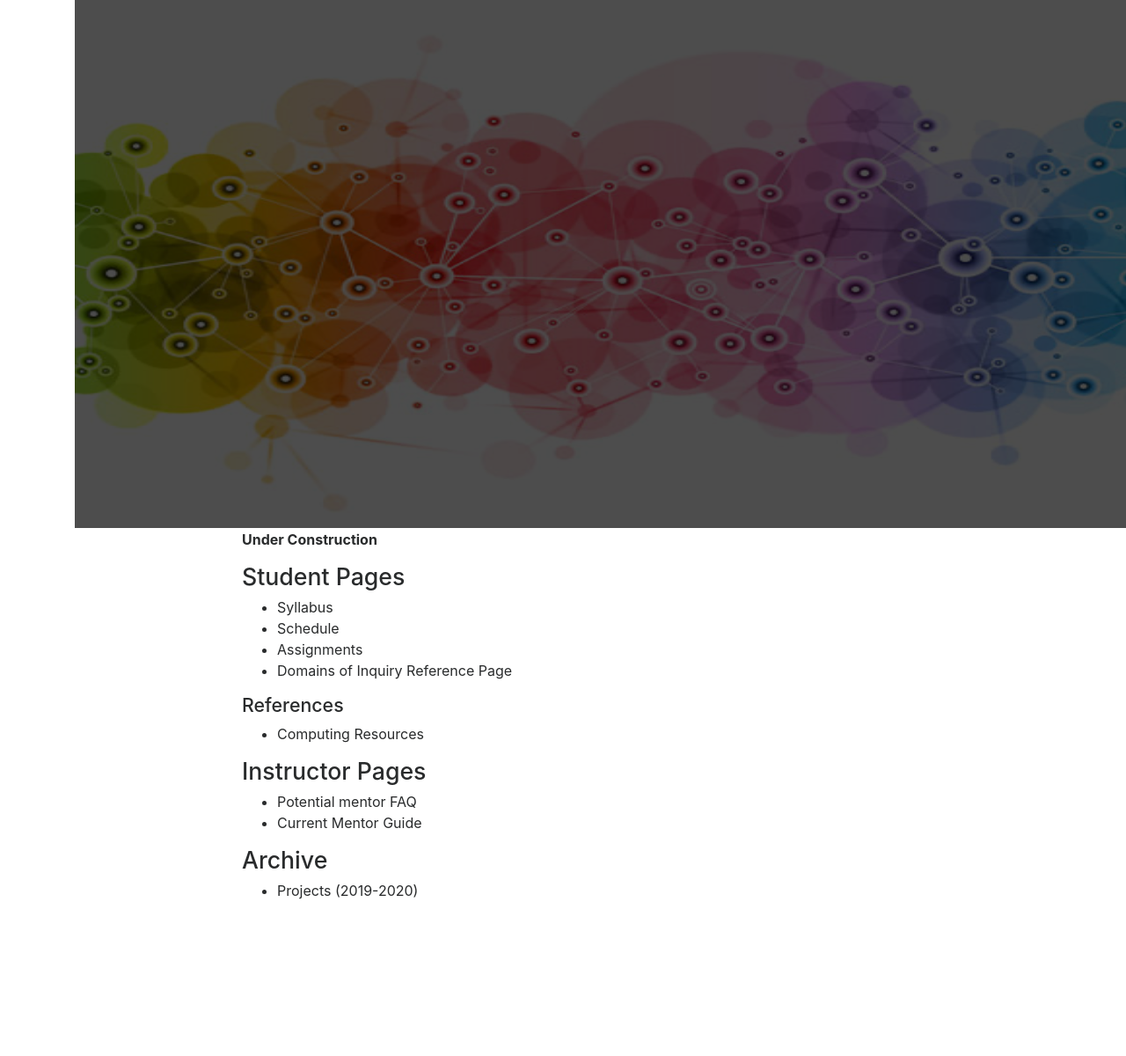
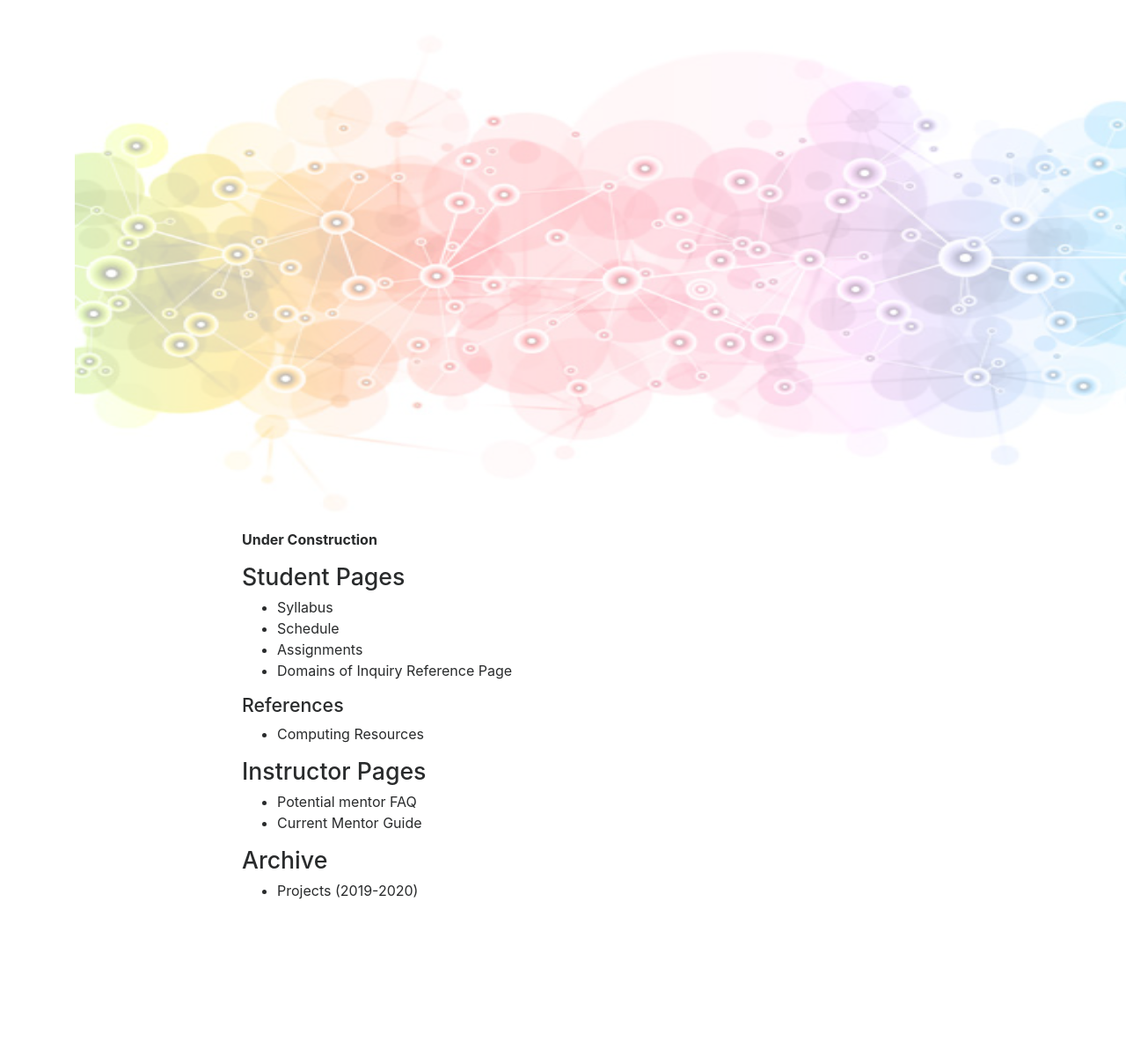
Before and after one commit to DSC-Capstone/dsc-capstone.github.io, a Jekyll site: the page built from index.md, in a window 1280 px wide. Shown: the whole page at 88% size. Built offline with Jekyll 4.4.1, drawn with Linux system fonts in a browser that asks for light colours; nearby versions of some CDN libraries.

Commit message:
create header banner

```diff
--- a/_layouts/page.html
+++ b/_layouts/page.html
@@ -44,7 +44,7 @@ ol li {
 header {
     height: 600px;
     width: 100vw;
-    background: black;
+    background: white;
     overflow: hidden;
 }
 
```
